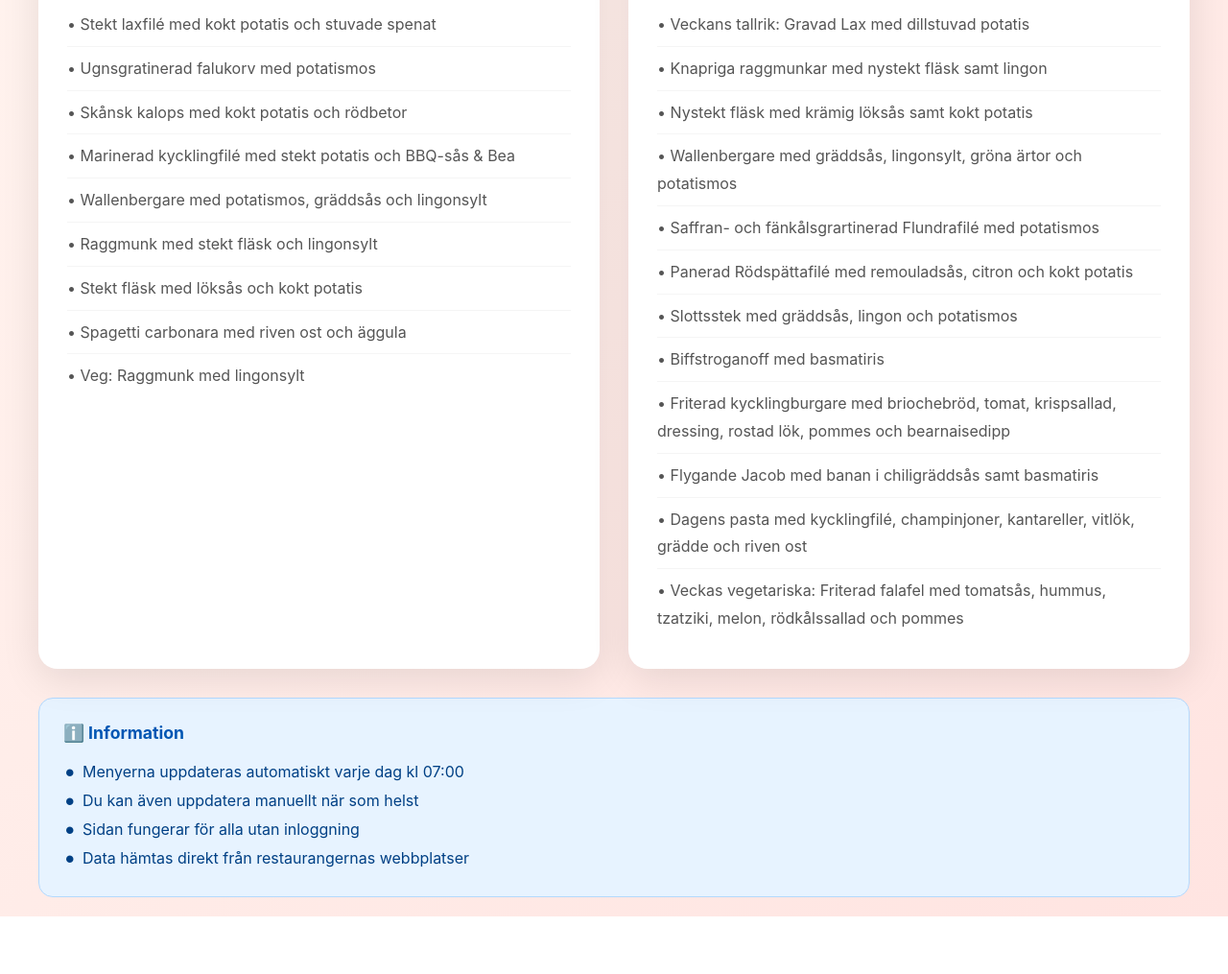
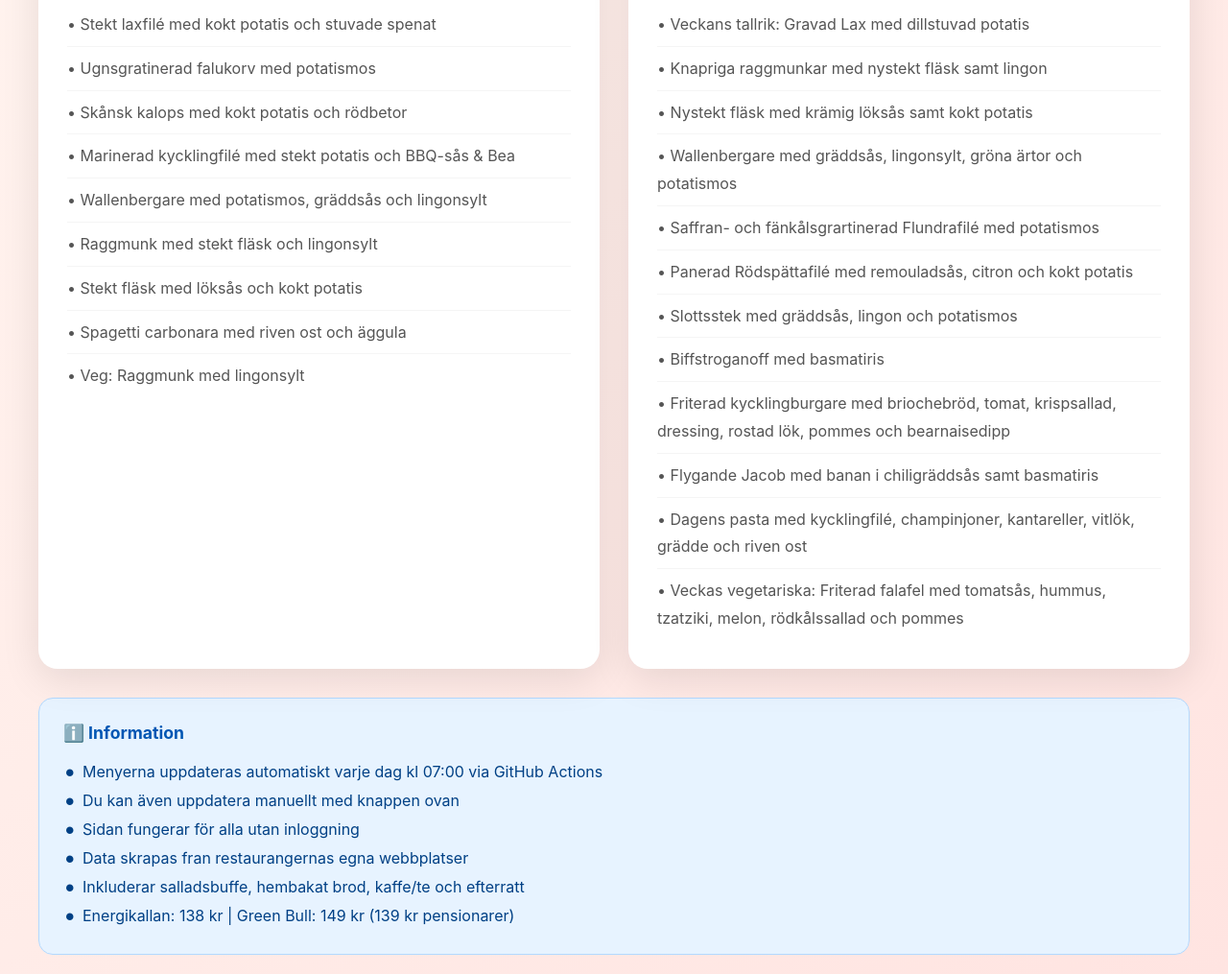
Before and after one commit to K-FG/lunchmeny, a website: page index.html in a window 1280 px wide. Shown: the part 463-1478 px from the top of the page at 96% size. Before the commit the page ends 1418 px from the top, so only its background shows below. Drawn offline with Linux system fonts and the light colour scheme.

Commit message:
Uppdatera informationstext - tydligare pris och funktionalitet

```diff
--- a/index.html
+++ b/index.html
@@ -264,10 +264,12 @@
         <div class="info-box">
             <h3>ℹ️ Information</h3>
             <ul>
-                <li>Menyerna uppdateras automatiskt varje dag kl 07:00</li>
-                <li>Du kan även uppdatera manuellt när som helst</li>
+                <li>Menyerna uppdateras automatiskt varje dag kl 07:00 via GitHub Actions</li>
+                <li>Du kan även uppdatera manuellt med knappen ovan</li>
                 <li>Sidan fungerar för alla utan inloggning</li>
-                <li>Data hämtas direkt från restaurangernas webbplatser</li>
+                <li>Data skrapas fran restaurangernas egna webbplatser</li>
+                <li>Inkluderar salladsbuffe, hembakat brod, kaffe/te och efterratt</li>
+                <li>Energikallan: 138 kr | Green Bull: 149 kr (139 kr pensionarer)</li>
             </ul>
         </div>
     </div>
```
